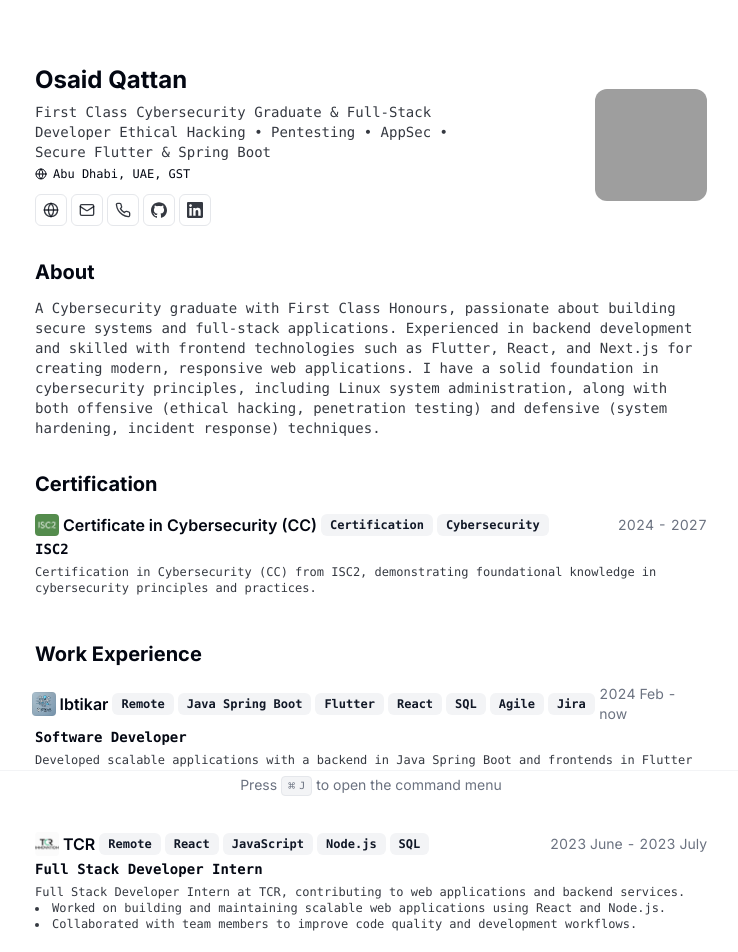
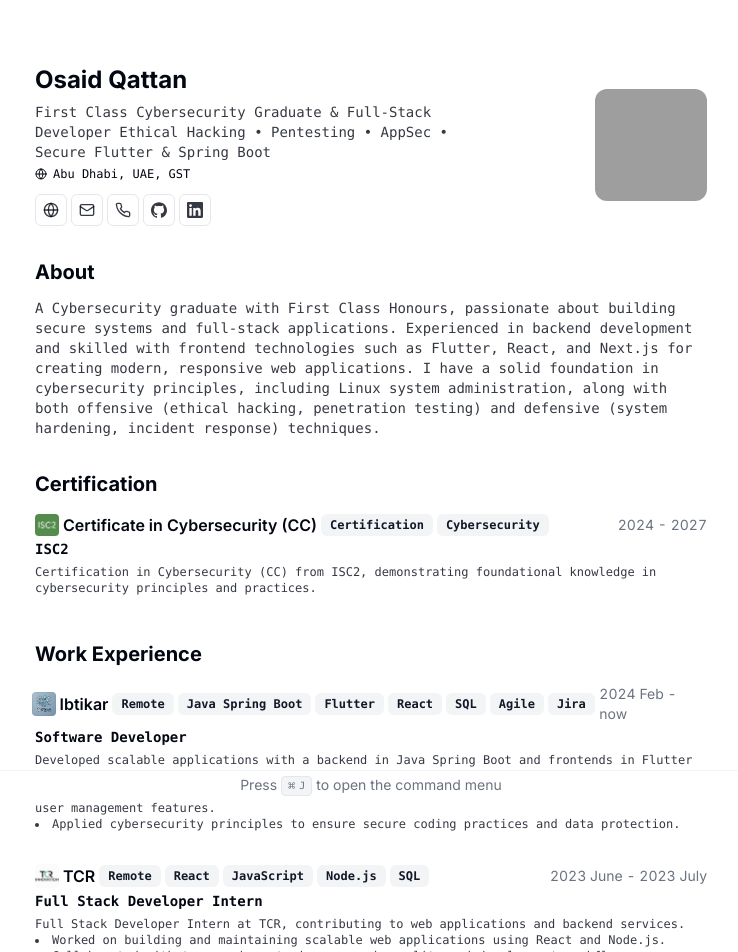
Before and after one commit to Osaid03/CV, a Next.js app: page / in a window 1280 px wide. Shown: the top 952 px of the page, without its empty margins (269-1007 px from the left). Built offline with nearby package versions, Linux system fonts and the light colour scheme; grey boxes are pictures that could not be loaded.

Commit message:
Enhance resume description with additional details and structured formatting

```diff
--- a/src/data/resume-data.tsx
+++ b/src/data/resume-data.tsx
@@ -64,8 +64,15 @@ export const RESUME_DATA = {
       logo: IbtikarLogo,
       start: "2024 Feb",
       end: "now",
-      description:
-        "Developed scalable applications with a backend in Java Spring Boot and frontends in Flutter and React, collaborating in Agile sprints with code reviews. Contributed to a cross-platform Classifieds App with secure authentication, listings, and user management features.",
+      description: (
+        <>
+          Developed scalable applications with a backend in Java Spring Boot and frontends in Flutter and React, collaborating in Agile sprints with code reviews.
+          <ul className="list-inside list-disc">
+            <li>Contributed to a cross-platform Classifieds App with secure authentication, listings, and user management features.</li>
+            <li>Applied cybersecurity principles to ensure secure coding practices and data protection.</li>
+          </ul>
+        </>
+      ),
     },
     {
       company: "TCR",
```
